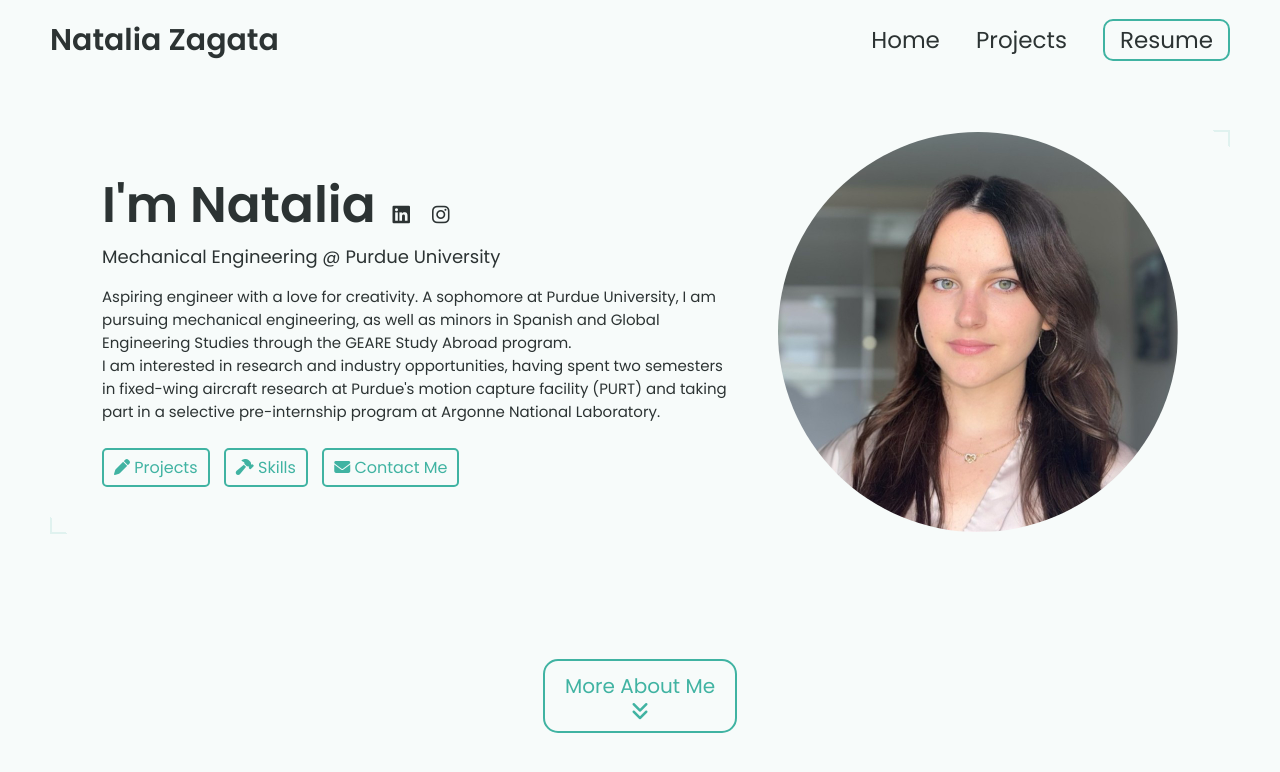
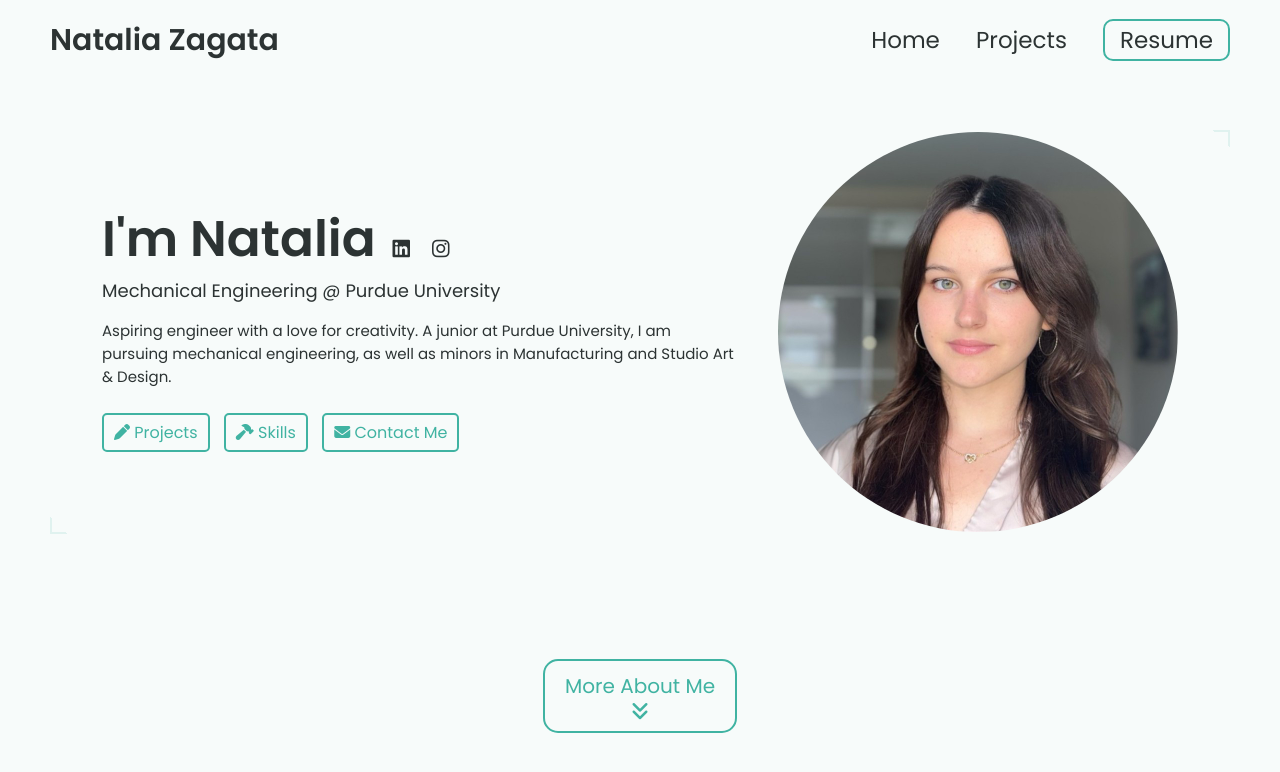
Before and after one commit to nataliazagata/nataliazagata.github.io, a Jekyll site: the page built from index.html, in a window 1280 px wide and 900 px high. Shown: the top 772 px of the window. Built offline with Jekyll 4.4.1, drawn with Linux system fonts in a browser that asks for light colours.

Commit message:
Update _config.yml

```diff
--- a/_config.yml
+++ b/_config.yml
@@ -15,9 +15,8 @@ title: Natalia Zagata's Portfolio # This is what shows up in the tab of the brow
 name: Natalia Zagata
 headline: Mechanical Engineering @ Purdue University
 description: >- # dont remove this line. this will ignore all new lines until the next section
-  Aspiring engineer with a love for creativity. A sophomore at Purdue University, I am pursuing mechanical engineering, as well as minors in Spanish and Global Engineering Studies through the GEARE Study Abroad program.
+  Aspiring engineer with a love for creativity. A junior at Purdue University, I am pursuing mechanical engineering, as well as minors in Manufacturing and Studio Art & Design.
   <br>
-  I am interested in research and industry opportunities, having spent two semesters in fixed-wing aircraft research at Purdue's motion capture facility (PURT) and taking part in a selective pre-internship program at Argonne National Laboratory.
 
 # Place your profile image in /assets/images/profile-image/folder and edit the file name
 profile_image: ./assets/images/profile-image/1751399475591.jpg
```
